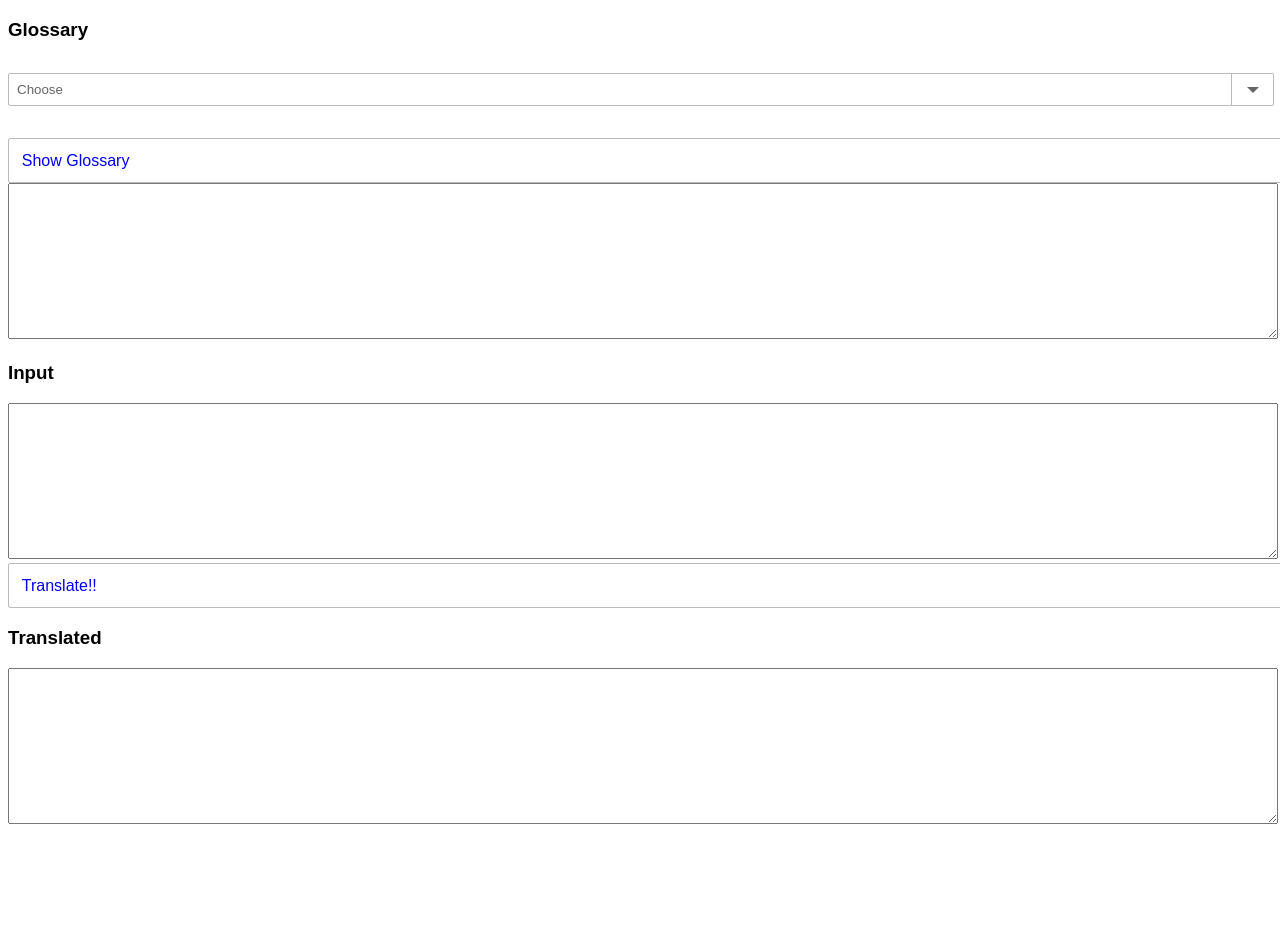
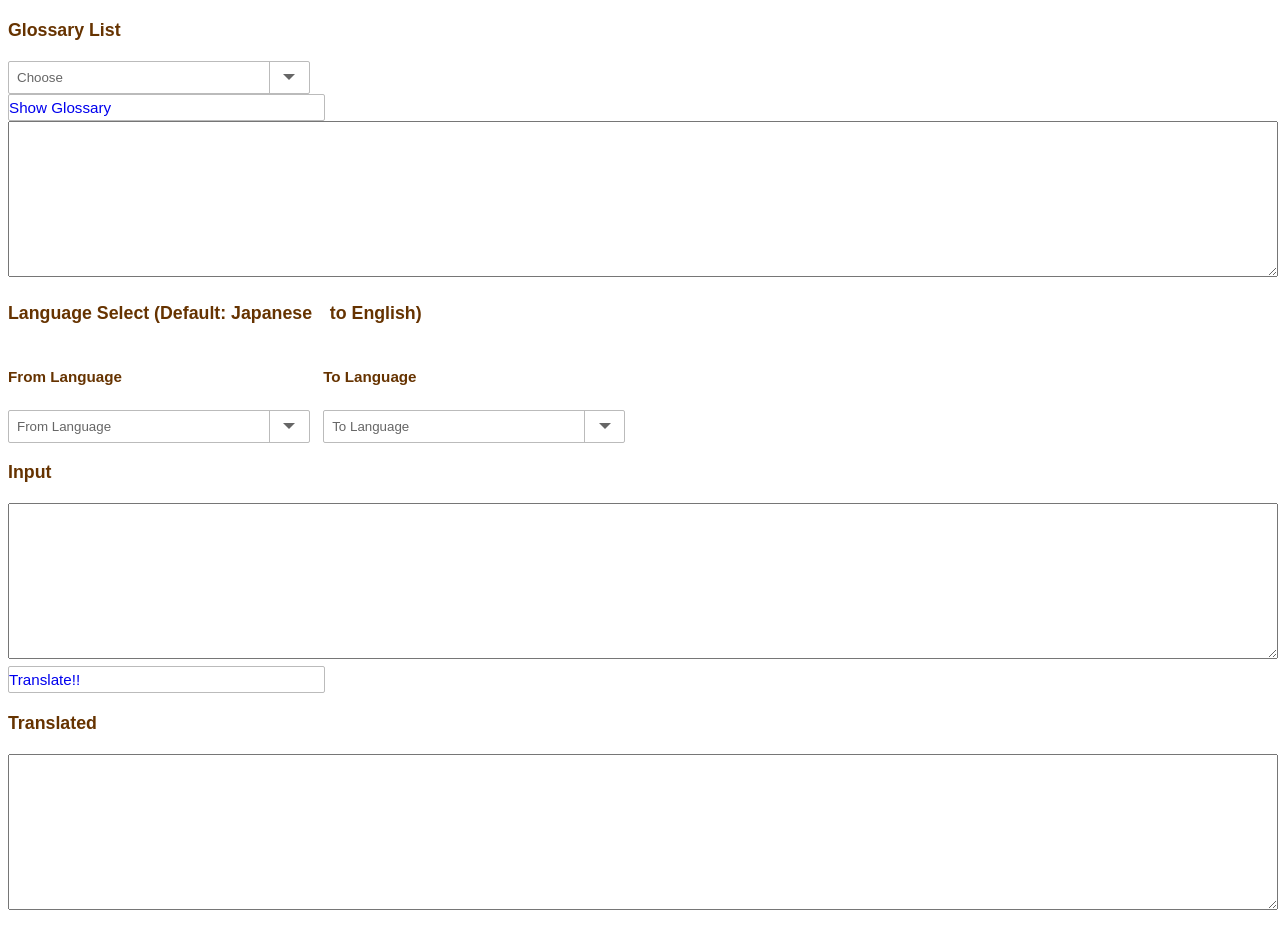
Before and after one commit to yutako0217/private-google-translate, a Flask app: template templates/index.html in a window 1280 px wide. Before the commit the page ends 824 px from the top, so only its background shows below. Run offline with Flask 2, Linux system fonts and the light colour scheme; the template is opened without the code that fills it, so the values that code supplies are empty; parts of the project's set-up code (start-up, migrations or seed data) failed here and were passed over.

Commit message:
be able to select language

```diff
--- a/app.py
+++ b/app.py
@@ -1,4 +1,5 @@
 import os
+from sys import exit
 
 from flask import Flask, render_template, request, make_response, json
 
@@ -44,14 +45,23 @@ def translate():
     if request.method == 'POST':
         content = request.json
         contents = content['text']
+        if contents == '':
+            return ''
         glossaryname = content['glossaryname']
+        language_from = content['from']
+        language_to = content['to']
+        if language_from == '':
+            language_from = 'ja'
+        if language_to == '':
+            language_to = 'en'
+
         client = TranslateClient(PROJECT_ID, GLOSSARY_LOCATION)
 
         if glossaryname == "" or glossaryname == "---":
-            translated = client.simple_translate(contents, "ja", "en", None)
+            translated = client.simple_translate(contents, language_to, language_from, None)
         else:
             glossary_config = GlossaryConfig(glossaryname, GLOSSARY_LOCATION)
-            translated = client.simple_translate(contents, "ja", "en", glossary_config)
+            translated = client.simple_translate(contents, language_to, language_from, glossary_config)
         print(translated)
     merged_string = ''.join(translated)
     return merged_string
--- a/templates/index.html
+++ b/templates/index.html
@@ -2,38 +2,47 @@
 <html lang="en-US">
 <head>
     <script src="https://unpkg.com/axios/dist/axios.min.js"></script>
-    <title>Translation API</title>
+    <title>Translation API Demo</title>
 
     <script>
         async function doTranslate($this) {
             const glossary_select = document.getElementById("glossaries").value;
+            const lang_from = document.getElementById("from_language").value;
+            const lang_to = document.getElementById("to_language").value;
             const response = await axios({
                 "method": "POST",
                 "url": "/translate",
                 "data": {
                     "text": $this.value,
-                    "glossaryname": glossary_select
+                    "glossaryname": glossary_select,
+                    "from": lang_from,
+                    "to": lang_to
                 }
-            })
+            });
             document.form2.output.value = response.data;
             console.log(response.data);
         }
 
         async function submitTranslate() {
+            const text = document.form1.input.value;
             const glossary_select = document.getElementById("glossaries").value;
+            const lang_from = document.getElementById("from_language").value;
+            const lang_to = document.getElementById("to_language").value;
             const response = await axios({
                 "method": "POST",
                 "url": "/translate",
                 "data": {
-                    "text": document.form1.input.value,
-                    "glossaryname": glossary_select
+                    "text": text,
+                    "glossaryname": glossary_select,
+                    "from": lang_from,
+                    "to": lang_to
                 }
-            })
+            });
             document.form2.output.value = response.data;
             console.log(response.data);
         }
 
-       async function getGlossaryCat() {
+        async function getGlossaryCat() {
             const glossary_select = document.getElementById("glossaries").value;
             const response = await axios({
                 "method": "POST",
@@ -41,14 +50,15 @@
                 "data": {
                     "glossaryname": glossary_select
                 }
-            })
+            });
             document.getElementById("glossary_cat").value = response.data;
             console.log(response.data);
         }
     </script>
 </head>
 <body>
-<h3 class="text-muted">Glossary</h3>
+
+<h3 class="text-muted">Glossary List</h3>
 <div class="glossary_select cp_sl02">
     <label for="glossaries"></label>
     <select id="glossaries" required>
@@ -65,6 +75,38 @@
     <textarea class="textarea" id="glossary_cat" name="glossary_cat" rows="10"></textarea><br>
 </div>
 
+<h3 class="text-muted">Language Select (Default: Japanese　to English)</h3>
+<div class="lang_selector">
+    <div class="lang_selector_child">
+        <h4>From Language</h4>
+        <div class="glossary_select cp_sl02">
+            <select id="from_language" required>
+                <option value="" hidden>From Language</option>
+                <option value="en">en</option>
+                <option value="ja">ja</option>
+                <option value="es">es</option>
+                <option value="zh">zh</option>
+            </select>
+        </div>
+    </div>
+    <div class="lang_selector_child">
+        <h4>To Language</h4>
+        <div class="glossary_select cp_sl02">
+
+            <select id="to_language" required>
+                <option value="" hidden>To Language</option>
+                <option value="en">en</option>
+                <option value="ja">ja</option>
+                <option value="es">es</option>
+                <option value="zh">zh</option>
+            </select>
+        </div>
+    </div>
+</div>
+
+
+<div class="under-element"></div>
+
 <form name="form1">
     <h3 class="text-muted">Input</h3>
     <label for="input"></label>
@@ -79,11 +121,27 @@
 </form>
 
 
+<style>
+    body {
+        font-family: "ヒラギノ角ゴ Pro W3", "Hiragino Kaku Gothic Pro", "メイリオ", Meiryo, Osaka, "ＭＳ Ｐゴシック", "MS PGothic", sans-serif;
+        color: #630;
+        line-height: 25px;
+        font-size: 0.95em;
+    }
 
-<style>
-    .text-muted {
-        position: center;
-        font-family: "ＭＳ ゴシック", sans-serif;
+    .lang_selector {
+        width: 100%;
+        display: flex;
+        padding-right: 1em;
+    }
+
+    .lang_selector_child {
+        width: 300px;
+        padding-right: 1em;
+    }
+
+    .under-element {
+        clear: both;
     }
 
     .textarea {
@@ -93,11 +151,9 @@
     a.cp_btn {
         position: relative;
         display: block;
-        width: 100%;
-        padding: 0.8em;
+        width: 300px;
         text-decoration: none;
         text-overflow: ellipsis;
-        font-family: "ＭＳ ゴシック", sans-serif;
         background: #ffffff;
         border: 1px solid #bbbbbb;
         border-radius: 2px;
@@ -111,19 +167,16 @@
 
     .glossary_select {
         overflow: hidden;
-        width: 100%;
-        margin: 2em auto;
-        text-align: center;
+        width: 300px;
+    {#margin: 2em auto;#} text-align: center;
     }
 
     .glossary_select select {
-        width: 100%;
+        width: 300px;
         padding-right: 1em;
         cursor: pointer;
         text-indent: 0.01px;
         text-overflow: ellipsis;
-        font-family: "ＭＳ ゴシック", sans-serif;
-
         border: none;
         outline: none;
         background: transparent;
```
